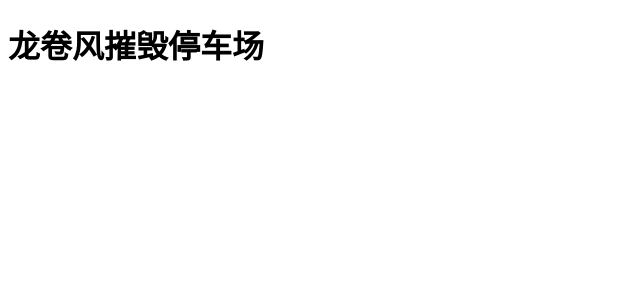
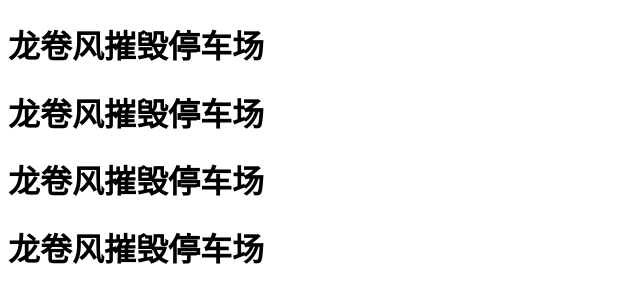
Before and after one commit to KevinyLin/study-Git-L, a plain HTML site: page index.html in a window 1280 px wide. Shown: the whole page, without its empty margins (0-640 px from the left). Drawn offline with Linux system fonts and the light colour scheme.

Commit message:
龙卷风又摧毁停车场

```diff
--- a/index.html
+++ b/index.html
@@ -8,5 +8,8 @@
 </head>
 <body>
     <h1>龙卷风摧毁停车场</h1>
+    <h1>龙卷风摧毁停车场</h1>
+    <h1>龙卷风摧毁停车场</h1>
+    <h1>龙卷风摧毁停车场</h1>
 </body>
 </html>
```
